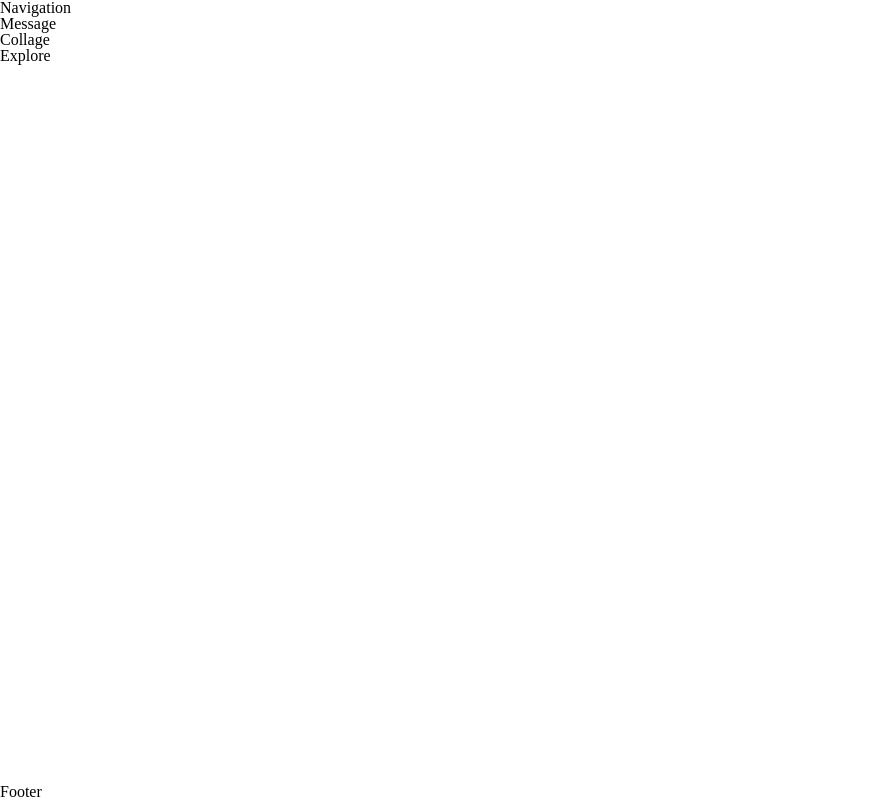
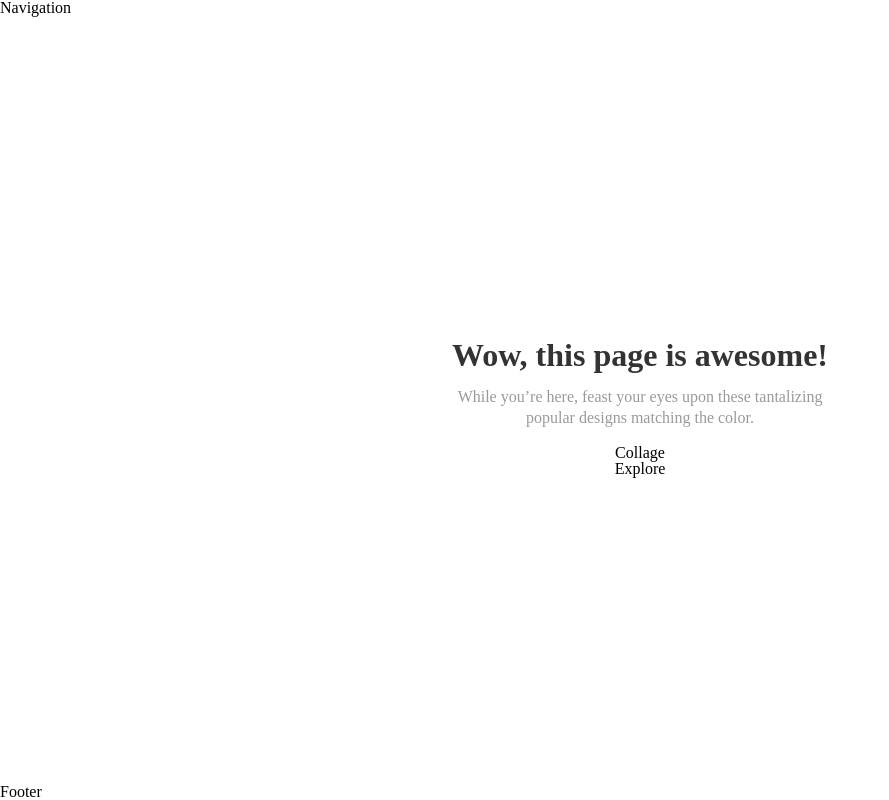
Before and after one commit to TimingJL/dribbble-404-images-typescript, a React (Create React App) app: page / in a window 1280 px wide. Shown: the whole page, without its empty margins (0-889 px from the left). Built offline with nearby package versions, Linux system fonts and the light colour scheme.

Commit message:
[feature] styling message section

```diff
--- a/src/containers/MainPage/Message/index.tsx
+++ b/src/containers/MainPage/Message/index.tsx
@@ -1,7 +1,40 @@
 import React from 'react';
+import styled from 'styled-components/macro';
+
+const Section = styled.section`
+	display: flex;
+	flex-direction: column;
+	justify-content: center;
+	align-items: center;
+	.message__title {
+		font-weight: 900;
+		font-size: 2rem;
+		margin: 1rem 0;
+		color: #333;
+		@media screen and (max-width: 760px) {
+			font-size: 1.5rem;
+		}
+	}
+	.message__content {
+		line-height: 1.3;
+		color: #0006;
+		font-weight: 400;
+		max-width: 416px;
+		text-align: center;
+		margin-bottom: 1rem;
+	}
+`;
 
 const Message = () => {
-	return <section>Message</section>;
+	return (
+		<Section>
+			<h1 className="message__title">Wow, this page is awesome!</h1>
+			<p className="message__content">
+				While you’re here, feast your eyes upon these tantalizing popular designs
+				matching the color.
+			</p>
+		</Section>
+	);
 };
 
 export default Message;
--- a/src/containers/MainPage/index.tsx
+++ b/src/containers/MainPage/index.tsx
@@ -6,6 +6,10 @@ import Explore from './Explore';
 
 const Container = styled.main`
 	flex: 1 1 auto;
+	display: flex;
+	flex-direction: column;
+	justify-content: center;
+	align-items: center;
 `;
 
 const MainPage = () => {
```
